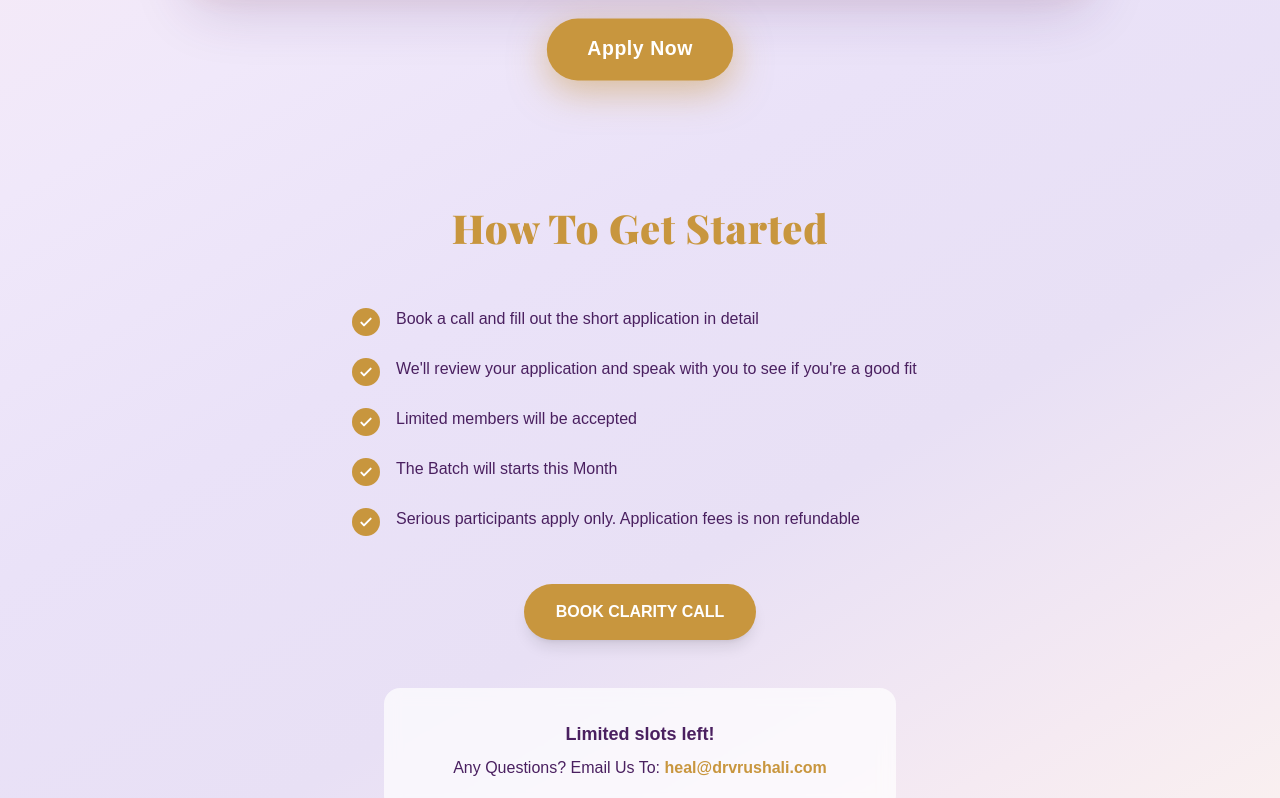
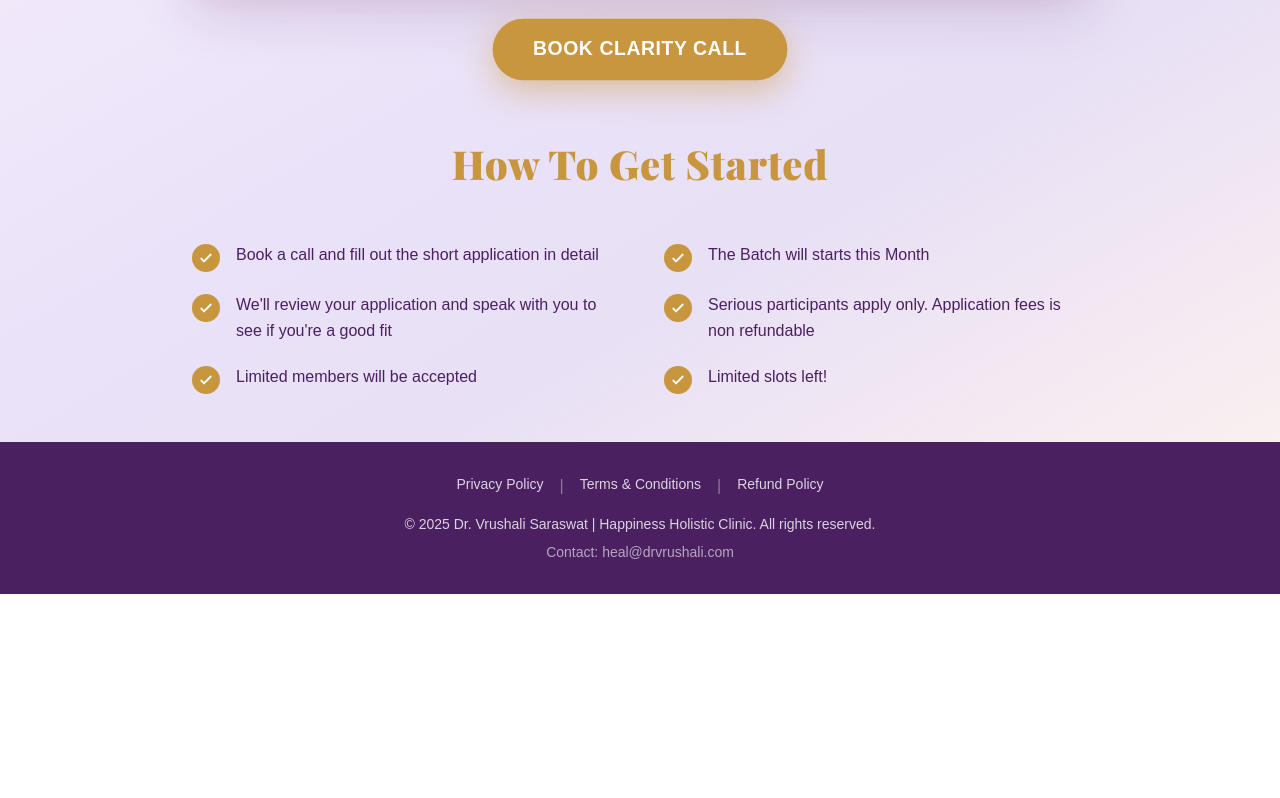
Before and after one commit to Roy-08/landing, a Next.js app: page /home in a window 1280 px wide. Shown: the part 820-1618 px from the top of the page. After the commit the page ends 1414 px from the top, so only its background shows below. Built offline with nearby package versions, Linux system fonts and the light colour scheme; a web font is replaced by a local one.

Commit message:
Update page.tsx

```diff
--- a/app/home/page.tsx
+++ b/app/home/page.tsx
@@ -11,6 +11,7 @@ export default function Home() {
     "Limited members will be accepted",
     "The Batch will starts this Month",
     "Serious participants apply only. Application fees is non refundable",
+    "Limited slots left!",
   ];
 
   useEffect(() => {
@@ -253,7 +254,7 @@ export default function Home() {
               }}
             >
               <iframe
-                src="https://drive.google.com/file/d/1-lUf71a1T2ZIXWj5q4B2WNptDaaiE6uQ/preview"
+                src="https://drive.google.com/file/d/1vFtJPQwubJmvf-TZB2w0Ise8MsjMZ_um/preview"
                 allow="autoplay"
                 allowFullScreen
                 className="w-full block"
@@ -276,13 +277,13 @@ export default function Home() {
             className="btn-shine pulse-btn inline-block bg-[#c8963e] text-white font-semibold px-10 py-4 rounded-full shadow-lg hover:bg-[#b5842f] hover:shadow-xl transition-all duration-300 transform hover:-translate-y-0.5"
             style={{ fontSize: "1.2rem", letterSpacing: "0.03em" }}
           >
-            Apply Now
+            BOOK CLARITY CALL
           </a>
         </section>
 
         {/* HOW TO GET STARTED SECTION */}
-        <section className="relative z-10 py-16 px-6">
-          <div className="max-w-3xl mx-auto text-center">
+        <section className="relative z-10 py-0 px-2">
+          <div className="max-w-5xl mx-auto text-center">
             <h2
               style={{
                 fontFamily: "'Playfair Display', serif",
@@ -295,8 +296,10 @@ export default function Home() {
             >
               How To Get Started
             </h2>
-            <div className="space-y-5 text-left max-w-xl mx-auto mb-12">
-              {steps.map((step, i) => (
+            <div className="grid grid-cols-1 md:grid-cols-2 gap-x-12 gap-y-5 text-left max-w-4xl mx-auto mb-12">
+              {/* Left column - first 3 items */}
+              <div className="space-y-5">
+                {steps.slice(0, 3).map((step, i) => (
                   <div key={i} className="flex items-start gap-4">
                     <div className="flex-shrink-0 w-7 h-7 rounded-full bg-[#c8963e] flex items-center justify-center mt-0.5">
                       <svg
@@ -319,27 +322,31 @@ export default function Home() {
                   </div>
                 ))}
               </div>
-            <a
-              href="https://pages.razorpay.com/pl_QzeWz5qOyKRAu3/view"
-              target="_blank"
-              rel="noopener noreferrer"
-              className="inline-block bg-[#c8963e] text-white font-semibold px-8 py-4 rounded-full shadow-lg hover:bg-[#b5842f] transition-all duration-300 mb-12"
+              {/* Right column - last 3 items */}
+              <div className="space-y-5">
+                {steps.slice(3, 6).map((step, i) => (
+                  <div key={i + 3} className="flex items-start gap-4">
+                    <div className="flex-shrink-0 w-7 h-7 rounded-full bg-[#c8963e] flex items-center justify-center mt-0.5">
+                      <svg
+                        className="w-4 h-4 text-white"
+                        fill="none"
+                        viewBox="0 0 24 24"
+                        stroke="currentColor"
                       >
-              BOOK CLARITY CALL
-            </a>
-            <div className="bg-white/70 backdrop-blur-sm rounded-2xl p-8 max-w-lg mx-auto">
-              <p className="text-[#4a2060] font-bold text-lg mb-2">
-                Limited slots left!
+                        <path
+                          strokeLinecap="round"
+                          strokeLinejoin="round"
+                          strokeWidth={3}
+                          d="M5 13l4 4L19 7"
+                        />
+                      </svg>
+                    </div>
+                    <p className="text-[#4a2060] font-medium text-base leading-relaxed">
+                      {step}
                     </p>
-              <p className="text-[#4a2060]">
-                Any Questions? Email Us To:{" "}
-                <a
-                  href="mailto:heal@drvrushali.com"
-                  className="text-[#c8963e] font-semibold hover:underline"
-                >
-                  heal@drvrushali.com
-                </a>
-              </p>
+                  </div>
+                ))}
+              </div>
             </div>
           </div>
         </section>
@@ -347,6 +354,19 @@ export default function Home() {
         {/* FOOTER */}
         <footer className="relative z-10 bg-[#4a2060] text-white py-8 px-6">
           <div className="max-w-7xl mx-auto text-center">
+            <div className="flex flex-wrap justify-center gap-4 mb-4">
+              <a href="/privacy-policy" className="text-white/80 hover:text-[#c8963e] transition-colors text-sm font-medium">
+                Privacy Policy
+              </a>
+              <span className="text-white/40">|</span>
+              <a href="/terms-and-conditions" className="text-white/80 hover:text-[#c8963e] transition-colors text-sm font-medium">
+                Terms & Conditions
+              </a>
+              <span className="text-white/40">|</span>
+              <a href="/refund-policy" className="text-white/80 hover:text-[#c8963e] transition-colors text-sm font-medium">
+                Refund Policy
+              </a>
+            </div>
             <p className="text-sm opacity-80">
               © 2025 Dr. Vrushali Saraswat | Happiness Holistic Clinic. All
               rights reserved.
```
Lines whose indentation alone changed are shown as unchanged.
